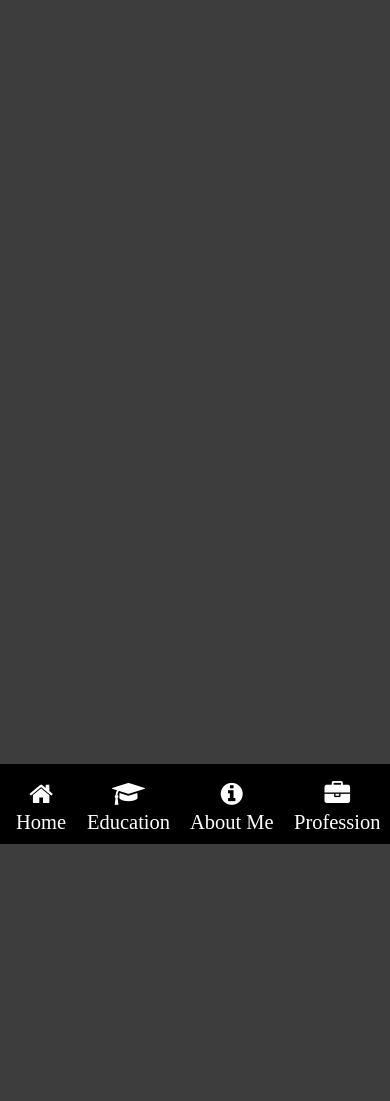
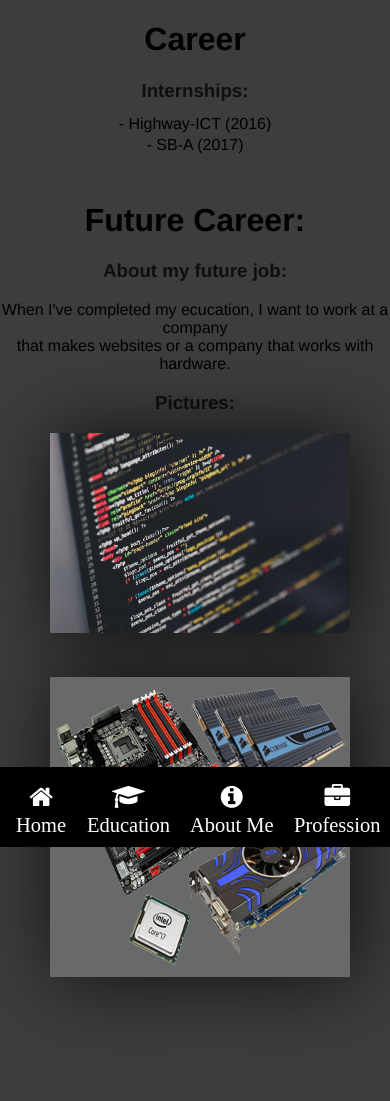
Before and after one commit to davinci-ao17/digitaal-portfolio, a PHP site: page /beroep.html in a window 390 px wide. Before the commit the page ends 844 px from the top, so only its background shows below. Run offline with PHP 8.4, Linux system fonts and the light colour scheme.

Commit message:
V1.5 | E-Portfolio

```diff
--- a/assets/css/style.css
+++ b/assets/css/style.css
@@ -88,10 +88,7 @@ hr.tab {
 }
 
 p.cv {
-	margin-left: 5%;
 	color: black;
-	background-color: white;
-	width: 80%;
 	padding: 5%;
 }
 
@@ -110,6 +107,20 @@ ul.assignments {
 
 ul.assignments span {
 	color: black;
+}
+
+#cv {
+	width: 70%;
+	background-color: white;
+	margin-left: 14%;
+	padding: 10px;
+	-webkit-box-shadow: 0px 0px 40px 1px rgba(0,0,0,0.75);
+	-moz-box-shadow: 0px 0px 40px 1px rgba(0,0,0,0.75);
+	box-shadow: 0px 0px 40px 1px rgba(0,0,0,0.75);
+}
+
+#cv > h2 {
+	text-align: center;
 }
 
 #twbackground {
@@ -151,6 +162,31 @@ table {
 table a {
 	color: darkblue;
 	padding-right: 20px;
+}
+
+table a, table td {
+	z-index: -1;
+}
+
+img.hardwarepic {;
+	margin-left: 20px;
+}
+
+div.jobimages {
+	display: inline;
+}
+
+img.codepic {
+	-webkit-box-shadow: 5px 0px 75px 0px rgba(0,0,0,0.75);
+	-moz-box-shadow: 5px 0px 75px 0px rgba(0,0,0,0.75);
+	box-shadow: 5px 0px 75px 0px rgba(0,0,0,0.75);
+}
+
+img.hardwarepic {
+	-webkit-box-shadow: 5px 0px 75px 0px rgba(0,0,0,0.75);
+	-moz-box-shadow: 5px 0px 75px 0px rgba(0,0,0,0.75);
+	box-shadow: 5px 0px 75px 0px rgba(0,0,0,0.75);
+	background-color: #696969;
 }
 
 /* Start Grow Button Effect */
@@ -252,13 +288,21 @@ table a {
 	}
 }
 
-@media screen and (min-width: 768px) {
+@media screen and (min-width: 769px) {
 	#navBarSmall, #navBarSmall a, ul, li {
 		display: hidden;
 	}
 
 	#navBarSmall li, #navBarSmall a, #navBarSmall ul {
 		visibility: hidden;
+	}
+
+	div.jobimages {
+		margin-left: 22%;
+	}
+
+	img.codepic {
+		margin-bottom: 100px;
 	}
 }
 
@@ -274,30 +318,55 @@ table a {
 
 	#navBarSmall {
 		position: fixed;
-		bottom: 0;
+		bottom: -3px;
 		width: 100%;
 		height: 80px;
 		background-color: black;
 		text-align: center;
+		z-index: 1;
 	}
 
 	li {
 		color: white;
 		margin-right: 30px;
+		z-index: 1;
+		margin-top: -5px;
 	}
 
 	li.profession {
 		margin-right: 8%;
 	}
-}
 
-table a {
-	z-index: -1;
+	img.codepic {
+		position: relative;
+		left: 80px !important;
+		margin-bottom: 40px;
+	}
+
+	img.hardwarepic {
+		position: relative;
+		left: 100px !important;
+		margin: 0 !important;
+		margin-bottom: -60px !important;
+	}
 }
 
 @media screen and (max-width: 529px) {
 	#navBarSmall {
 		font-size: 90%;
+	}
+
+	img.codepic {
+		position: relative;
+		left: 110px !important;
+		margin-bottom: 40px;
+	}
+
+	img.hardwarepic {
+		position: relative;
+		left: 110px !important;
+		margin: 0 !important;
+		margin-bottom: 120px !important;
 	}
 }
 
@@ -305,11 +374,37 @@ table a {
 	li {
 		margin-right: 15px;
 	}
+
+	img.codepic {
+		position: relative;
+		left: 90px !important;
+		margin-bottom: 40px;
+	}
+
+	img.hardwarepic {
+		position: relative;
+		left: 90px !important;
+		margin: 0 !important;
+		margin-bottom: 120px !important;
+	}
 }
 
 @media screen and (max-width: 440px) {
 	li {
 		margin-right: 5px;
+	}
+
+	img.codepic {
+		position: relative;
+		left: 70px !important;
+		margin-bottom: 40px;
+	}
+
+	img.hardwarepic {
+		position: relative;
+		left: 70px !important;
+		margin: 0 !important;
+		margin-bottom: 120px !important;
 	}
 }
 
@@ -321,11 +416,37 @@ table a {
 	li {
 		margin-top: 5px;
 	}
+
+	img.codepic {
+		position: relative;
+		left: 50px !important;
+		margin-bottom: 40px;
+	}
+
+	img.hardwarepic {
+		position: relative;
+		left: 50px !important;
+		margin: 0 !important;
+		margin-bottom: 120px !important;
+	}
 }
 
 @media screen and (max-width: 372px) {
 	#navBarSmall {
 		font-size: 75%;
+	}
+
+	img.codepic {
+		position: relative;
+		left: 40px !important;
+		margin-bottom: 40px;
+	}
+
+	img.hardwarepic {
+		position: relative;
+		left: 40px !important;
+		margin: 0 !important;
+		margin-bottom: 120px !important;
 	}
 }
 
--- a/beroep.html
+++ b/beroep.html
@@ -10,17 +10,6 @@
 	</head>
 	<body lang="en">
 		<header>
-			<nav id="navBarSmall">
-				<ul>
-					<a href="index.html"><li class="fa fa-home fa-2x hvr-grow home" aria-hidden="true"><br><span>Home</span></li></a>
-
-					<a href="opleiding.html"><li class="fa fa-graduation-cap fa-2x hvr-grow education" aria-hidden="true"><br><span>Education</span></li></a>
-
-					<a href="overmij.html"><li class="fa fa-info-circle fa-2x hvr-grow aboutme" aria-hidden="true"><br><span>About Me</span></li></a>
-
-					<a href="beroep.html"><li class="fa fa-briefcase fa-2x hvr-grow profession" aria-hidden="true"><br><span>Profession</span></li></a>
-				</ul>
-			</nav>
 			<nav id="navBar">
 				<img onclick="alert('Welcome to my online portfolio!');" class="ppic hvr-shrink" src="assets/images/31469826.png">
 				<h2>Damiën Peerbolte</h2>
@@ -43,7 +32,32 @@
 			</nav>
 		</header>
 		<main>
+			<h1>Career</h1>
+			<h3>Internships:</h3>
+			<div style="text-align:center; line-height:5px;">
+				<p>- Highway-ICT (2016)</p>
+				<p>- SB-A (2017)</p>
+			</div>
+			<br>
+			<h1>Future Career:</h1>
+			<h3>About my future job:</h3>
+			<p style="text-align:center">When I've completed my ecucation, I want to work at a company <br> that makes websites or a company that works with hardware.</p>
+			<h3>Pictures:</h3>
+			<div class="jobimages">
+				<img class="codepic" src="assets/images/codepic.jpg" alt="web_development" width="300" height="200">
+				<img class="hardwarepic" src="assets/images/hardwarepic.png" alt="hardware" width="300" height="300">
+			</div>
+		</main>
+		<nav id="navBarSmall">
+			<ul>
+				<a href="index.html"><li class="fa fa-home fa-2x hvr-grow home" aria-hidden="true"><br><span>Home</span></li></a>
 
-		</main>
+				<a href="opleiding.html"><li class="fa fa-graduation-cap fa-2x hvr-grow education" aria-hidden="true"><br><span>Education</span></li></a>
+
+				<a href="overmij.html"><li class="fa fa-info-circle fa-2x hvr-grow aboutme" aria-hidden="true"><br><span>About Me</span></li></a>
+
+				<a href="beroep.html"><li class="fa fa-briefcase fa-2x hvr-grow profession" aria-hidden="true"><br><span>Profession</span></li></a>
+			</ul>
+		</nav>
 	</body>
 </html>
```
Also changed, not shown: index.html (+11 -11 lines), opleiding.html (+11 -11 lines), overmij.html (+38 -34 lines), assets/images/codepic.jpg (added), assets/images/hardwarepic.png (added), assets/images/homebanner1.png (deleted).
